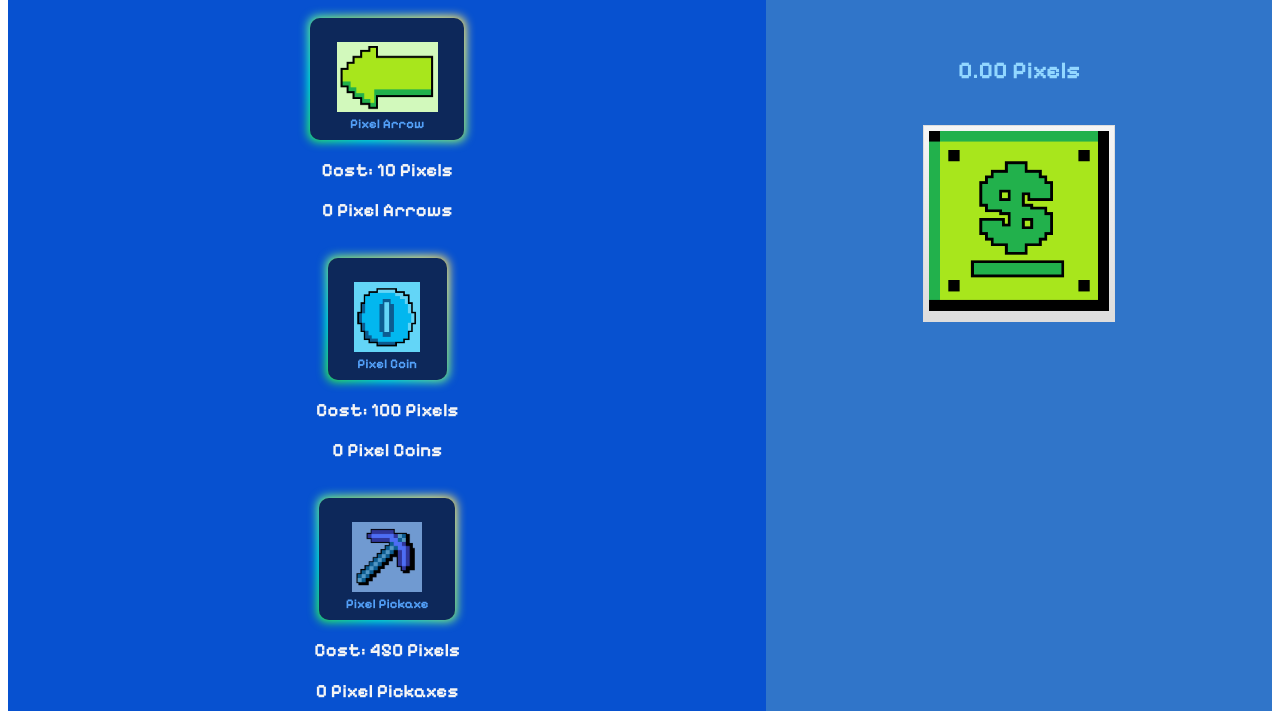
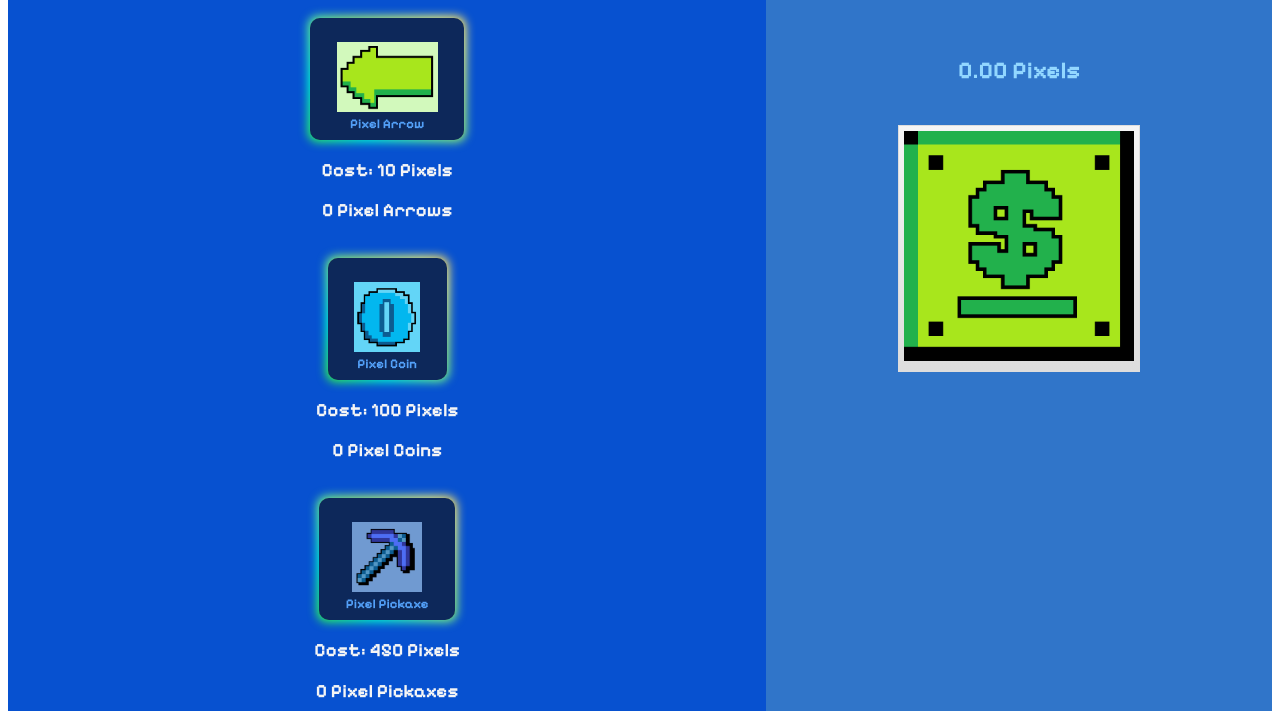
Before and after one commit to Kjh451672/8-bit-Clicker, a plain HTML site: page index.html in a window 1280 px wide. Shown: the part 89-800 px from the top of the page. Drawn offline with Linux system fonts and the light colour scheme.

Commit message:
Bigger Block

```diff
--- a/index.html
+++ b/index.html
@@ -60,7 +60,7 @@
             <br>
             <br>
             <h2 class = "pixelify-sans-text" id = "pointsTracker">0 Pixels</h2>
-            <button onclick = "addPoint()" class = "shrink"><img src="images/Clicker_Block.png" height="180"></button>
+            <button onclick = "addPoint()" class = "shrink"><img src="images/Clicker_Block.png" height="230"></button>
         </div>
 
 
```
